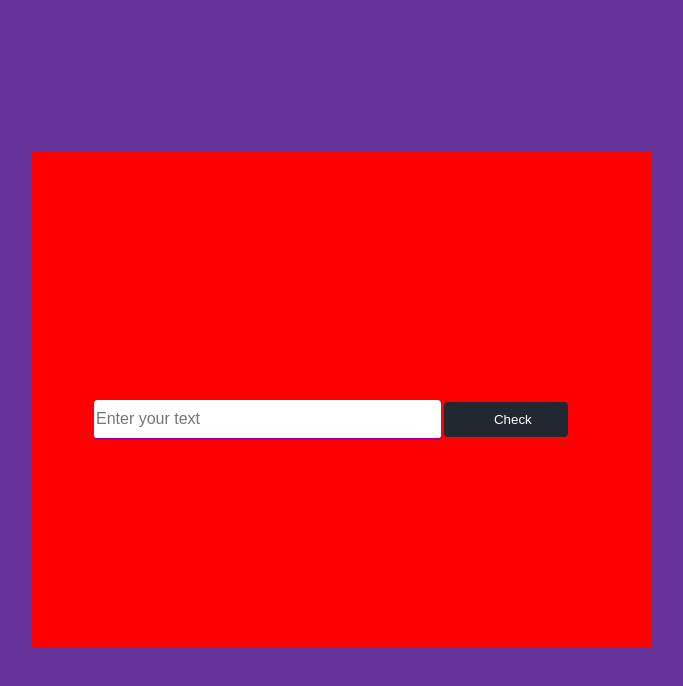
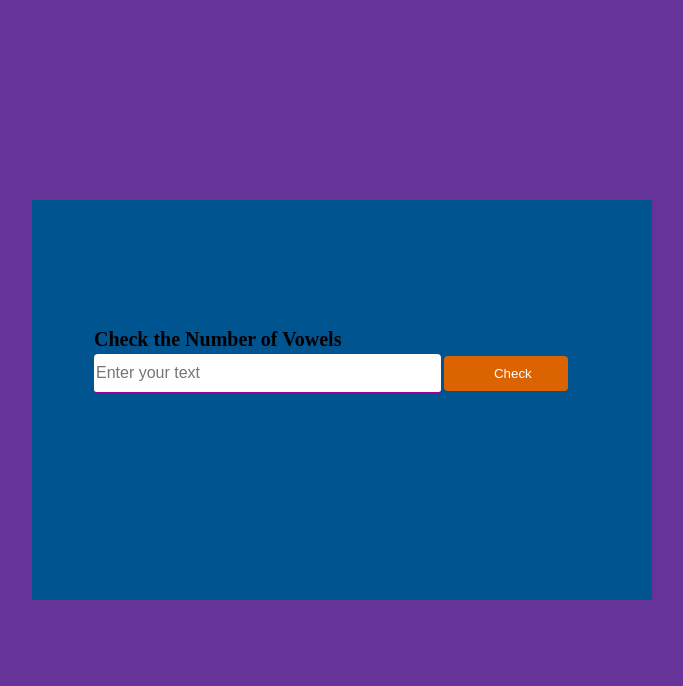
Before and after one commit to Codekazuki/vowel-counter, a plain HTML site: page index.html in a window 1280 px wide. Shown: the whole page, without its empty margins (298-981 px from the left). Drawn offline with Linux system fonts and the light colour scheme.

Commit message:
vowel counter finishing

```diff
--- a/index.html
+++ b/index.html
@@ -11,6 +11,7 @@
     <div class="container">
       <div class="palindrome-div">
         <div>
+          <p class="title">Check the Number of Vowels</p>
           <input type="text" class="input-text" placeholder="Enter your text" />
           <button class="btn">Check</button>
           <p class="message"></p>
--- a/main.css
+++ b/main.css
@@ -36,9 +36,9 @@ p {
 }
 .palindrome-div {
   height: 50vh;
-  background-color: red;
+  background-color: var(--light-blue);
   width: 50%;
-  padding: 20% 5%;
+  padding: 10% 5%;
 }
 .message {
   text-align: center;
@@ -59,8 +59,13 @@ button {
   width: 25%;
   padding: 1rem 5rem;
   color: var(--white);
-  background-color: var(--dark-grey);
+  background-color: var(--color-sec);
   outline: none;
   border: none;
   border-radius: 4px;
 }
+.title {
+  font-size: 2rem;
+  font-weight: 700;
+  font-family: initial;
+}
```
